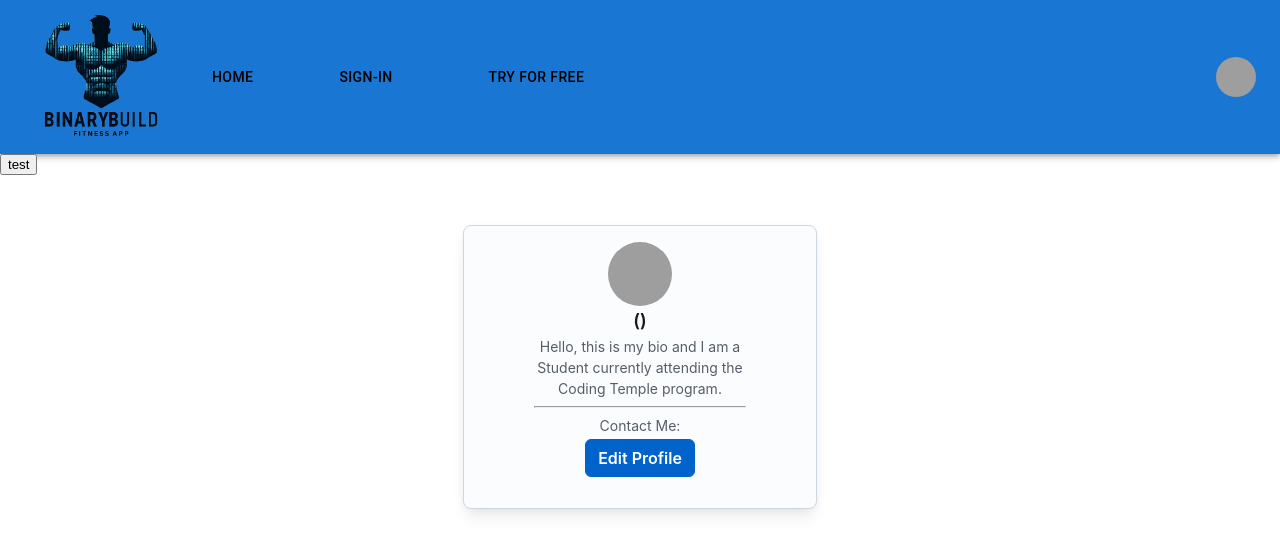
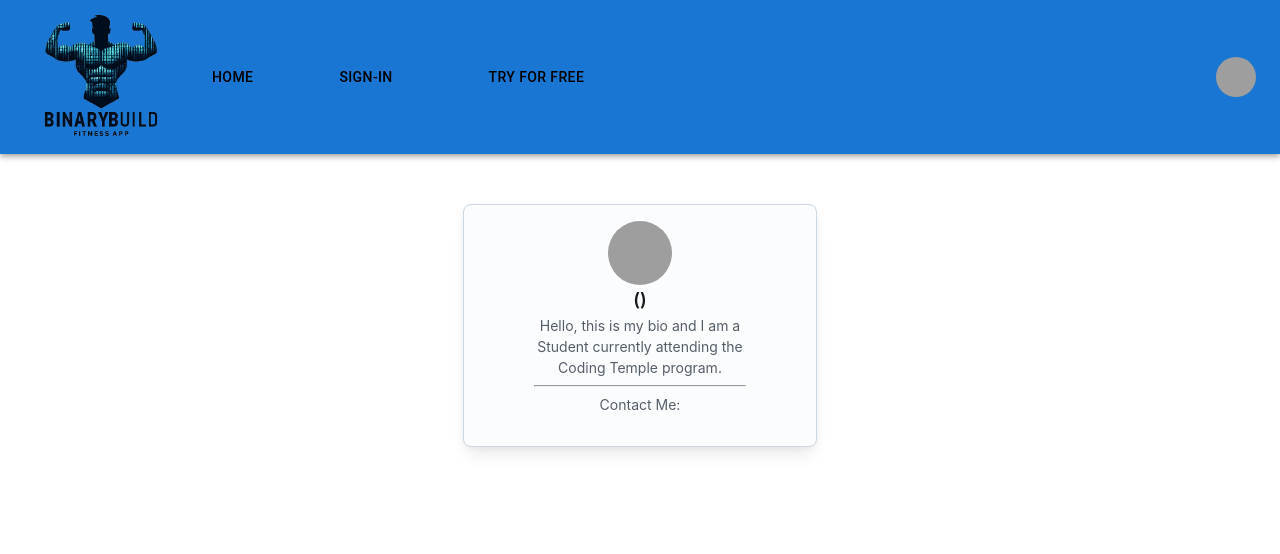
Before and after one commit to AdriPad99/Binary-Build-frontend, a React (Vite) app: page /profile in a window 1280 px wide. Shown: the top 554 px of the page. Built offline with nearby package versions, Linux system fonts and the light colour scheme; no server answers; grey boxes are pictures that could not be loaded.

Commit message:
quick fix

```diff
--- a/src/components/UserProfileComponent.jsx
+++ b/src/components/UserProfileComponent.jsx
@@ -256,7 +256,7 @@ export default function UserProfileComponent() {
 
   return (
     <>
-      <button onClick={test}>test</button>
+      {/* <button onClick={test}>test</button> */}
       <div className="id">
         <Card
           sx={{
@@ -279,9 +279,9 @@ export default function UserProfileComponent() {
               <hr />
               Contact Me: {userData.email}
             </Typography>
-            <BootstrapButton onClick={toggleEditProfileMenu}>
+            {/* <BootstrapButton onClick={toggleEditProfileMenu}>
               Edit Profile
-            </BootstrapButton>
+            </BootstrapButton> */}
             <Box
               sx={{
                 display: "flex",
```
